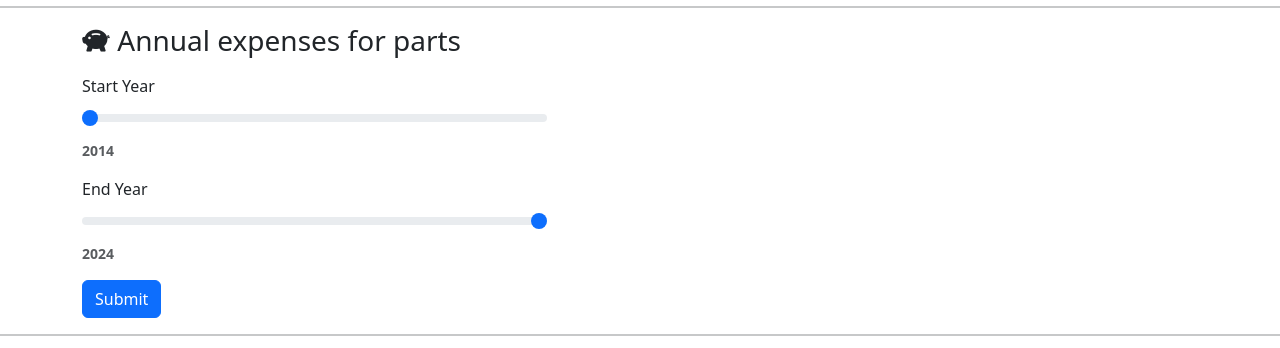
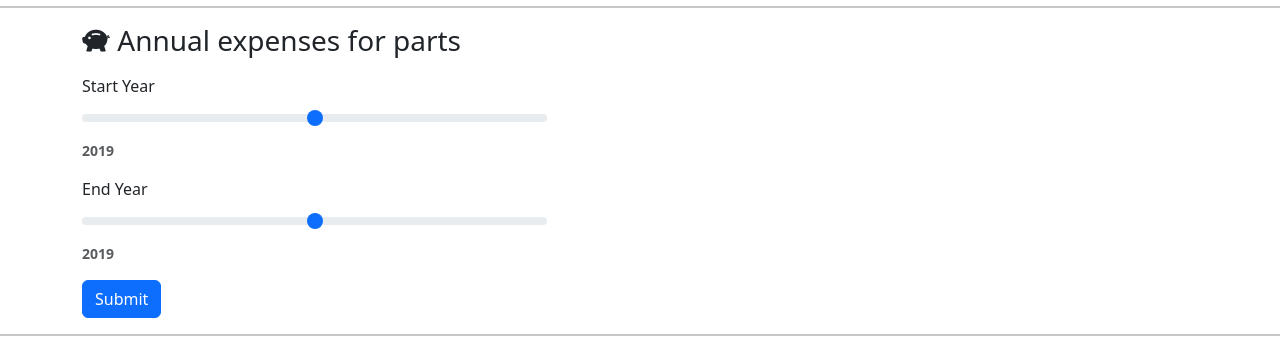
Before and after one commit to ali-alhusseini/flask_mysql_app, a Flask app: page / in a window 1280 px wide. Shown: the part 738-1086 px from the top of the page. Run offline with Flask 3, Linux system fonts and the light colour scheme; parts of the project's set-up code (start-up, migrations or seed data) failed here and were passed over; some libraries are stand-ins or nearby versions.

Commit message:
Update start and end year values in index.html

```diff
--- a/templates/index.html
+++ b/templates/index.html
@@ -103,12 +103,12 @@
             <div class="col-sm-5">
                 <div class="mb-3">
                     <label for="customRange2" class="form-label">Start Year</label>
-                    <input type="range" class="form-range" min="2015" max="2023" value="2015" name="start_year" oninput="updateDisplay(this.value, 'startYearValue')">
-                    <div class="form-text fw-bold mb-3" id="startYearValue">2014</div>
+                    <input type="range" class="form-range" min="2015" max="2023" value="2019" name="start_year" oninput="updateDisplay(this.value, 'startYearValue')">
+                    <div class="form-text fw-bold mb-3" id="startYearValue">2019</div>
 
                     <label for="customRange2" class="form-label">End Year</label>
-                    <input type="range" class="form-range" min="2015" max="2023" value="2023" name="end_year" oninput="updateDisplay(this.value, 'endYearValue')">
-                    <div class="form-text fw-bold mb-3" id="endYearValue">2024</div>
+                    <input type="range" class="form-range" min="2015" max="2023" value="2019" name="end_year" oninput="updateDisplay(this.value, 'endYearValue')">
+                    <div class="form-text fw-bold mb-3" id="endYearValue">2019</div>
                 </div>
             </div>
             <button type="submit" class="btn btn-primary">Submit</button>
```
